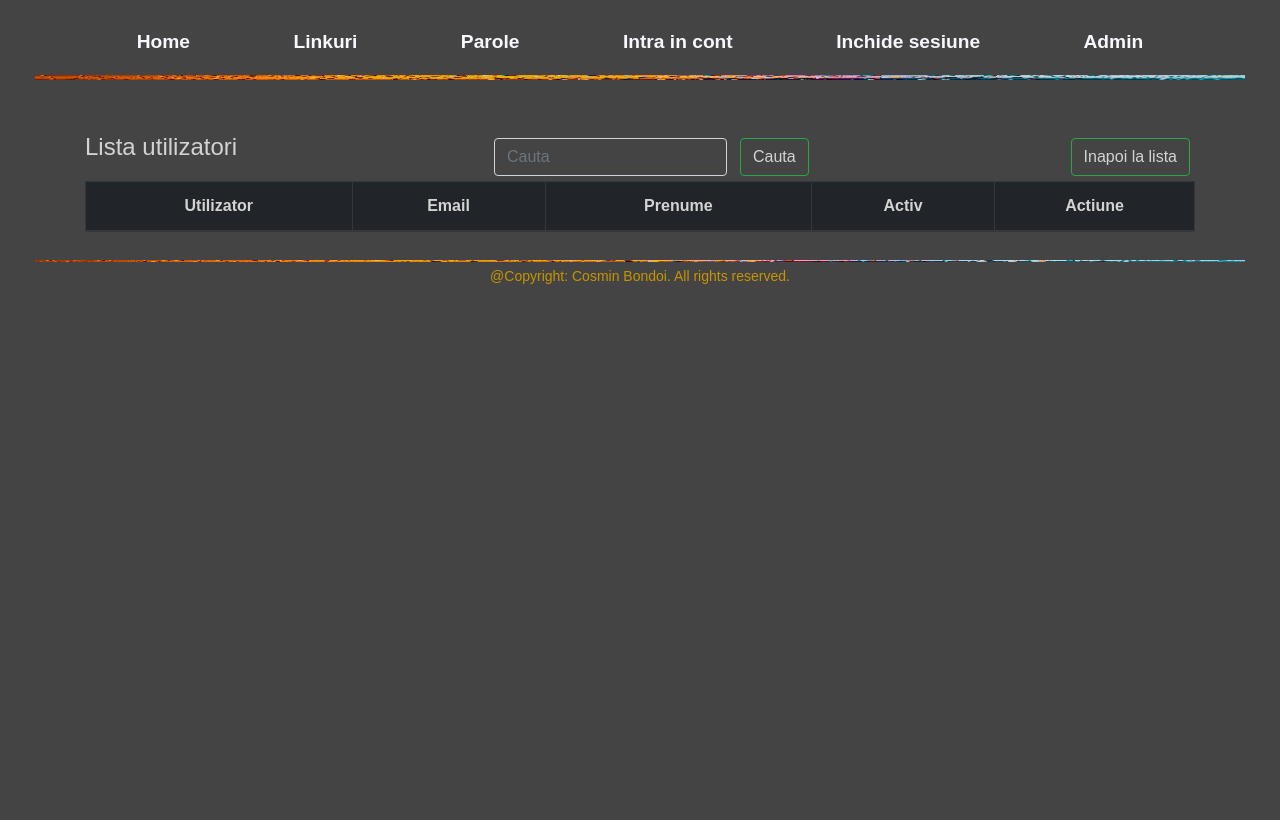
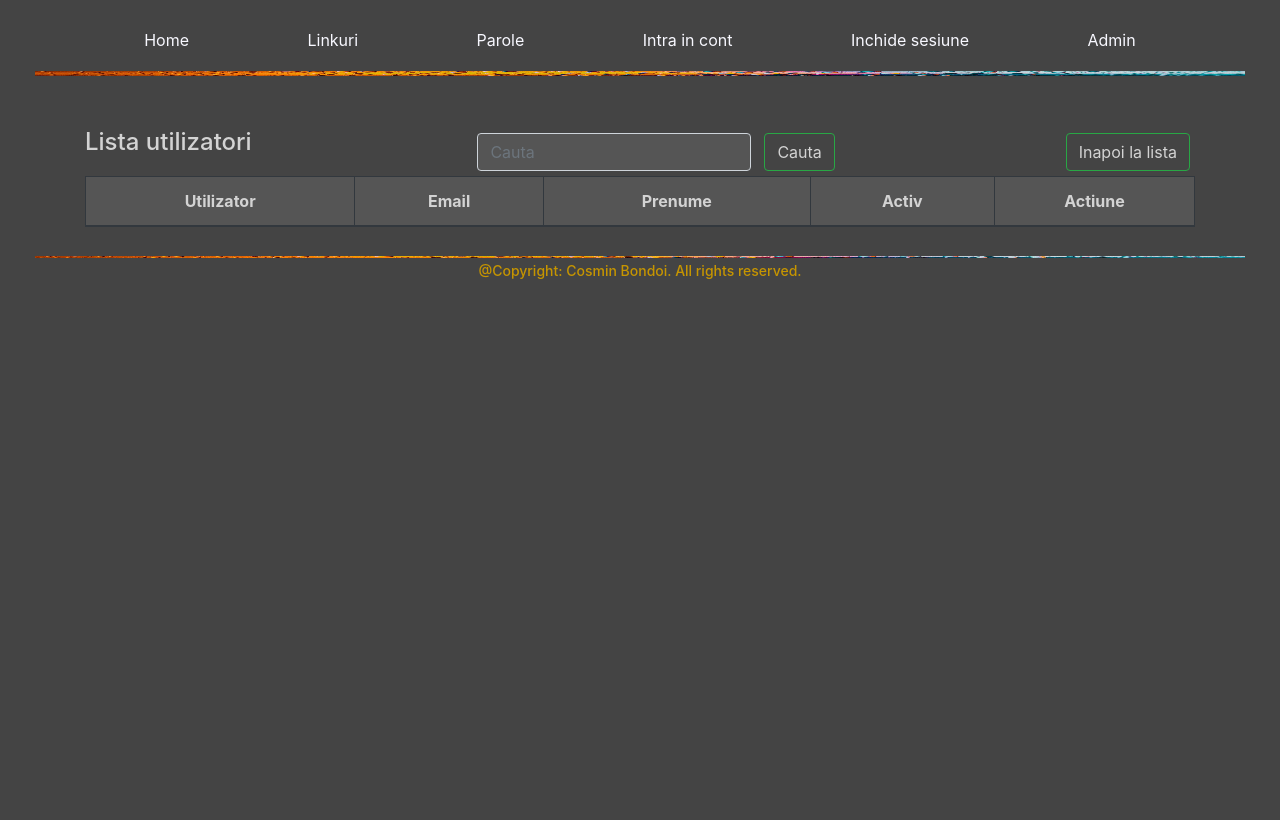
Before and after one commit to totoalpina/mysql, a Flask app: page /administrare in a window 1280 px wide. Run offline with Flask 2, Linux system fonts and the light colour scheme; the visitor is signed in with stand-in values (Sample User, id 1); data that the repository does not hold is empty; some libraries are stand-ins or nearby versions.

Commit message:
v. 1.004 - color chanked

```diff
--- a/application/routes.py
+++ b/application/routes.py
@@ -197,6 +197,7 @@ def adauga_suma_initiala():
             tarif_initial = request.form['tarif_initial']
             ramas_de_incasat = float(tarif_initial) - float(suma_incasata)
             cur = mysql.connection.cursor()
+            # cur.execute("'UPDATE cosmin.tarife SET tarif_initial =' + tarif_initial + 'ramas_de_incasat =' + ramas_de_incasat + 'WHERE id=' + id ")
             cur.execute("""
                            UPDATE
                            cosmin.tarife
--- a/application/static/css/main.css
+++ b/application/static/css/main.css
@@ -1,16 +1,7 @@
 html,
 body {
-    font-family: Arial, Helvetica, sans-serif;
     height: 100%;
     position: relative;
-    margin:10px;
+    margin: 10px;
     background-color: #444444;
 }
-#nav-btn {
-    font-weight: bold ;
-    color: #ffffff;
-    font-size: 1.2em;
-}
-td{
-    color: black;
-}
--- a/application/templates/administrare.html
+++ b/application/templates/administrare.html
@@ -13,7 +13,7 @@
                             <h4 style="background-color: #444444; color: lightgray"> Lista utilizatori </h4>
                                     <div style="background-color: #444444; color: lightgray">
                                             <form action="{{ url_for('cautare') }}" method="POST" class="form-inline" style="background-color: #444444; color: lightgray">
-                                                    <input class="form-control mr-sm-2" style="background-color: #444444; color: lightgray; margin: 5px" type="text" name="cauta" placeholder="Cauta" aria-label="Cauta" value="">
+                                                    <input class="form-control mr-sm-2" style="background-color: #555555; color: lightgray; margin: 5px" type="text" name="cauta" placeholder="Cauta" aria-label="Cauta" value="">
                                                     <button class="btn btn-outline-success my-2 my-sm-0" style="background-color: #444444; color: lightgray; margin: 5px" type="submit" >Cauta</button>
                                             </form>
                                     </div>
@@ -40,7 +40,7 @@
                     {%endwith%}
 
             {#    incepe tabelul   #}
-                    <table class="table table-bordered table-dark" style="color: lightgray">
+                    <table class="table table-bordered table-dark" style="background-color: #555555; color: lightgray">
                         <thead>
                             <tr>
 {#                                <th scope="col" style="text-align: center" t>id</th>#}
@@ -55,12 +55,12 @@
                         {% for row in data %}
                         <tbody>
 {#                                <td scope='row'>{{ row.0 }}</td>#}
-                                <td scope='row'>{{ row.1 }}</td>
-                                <td scope='row'>{{ row.3 }}</td>
-                                <td scope='row'>{{ row.5 }}</td>
-                                <td scope='row'>{{ row.8 }}</td>
-{#                                <td scope='row'>{{ row.9 }}</td>#}
-                                <td scope='row'>
+                                <td scope='row' style="background-color: #555555; color: lightgray">{{ row.1 }}</td>
+                                <td scope='row' style="background-color: #555555; color: lightgray">{{ row.3 }}</td>
+                                <td scope='row' style="background-color: #555555; color: lightgray">{{ row.5 }}</td>
+                                <td scope='row' style="background-color: #555555; color: lightgray">{{ row.8 }}</td>
+{#                                <td scope='row' style="background-color: #555555; color: lightgray">{{ row.9 }}</td>#}
+                                <td scope='row' style="background-color: #555555; color: lightgray">
                                     <div class="d-flex justify-content-center">
                                             <a href="/admiedit/{{ row.0 }}" class="btn btn-warning btn-xs" style="background-color: #444444; color: lightgray; margin-right: 5px" data-toggle="modal" data-target="#modaladminedit{{row.0}}" >Editare / Vizualizare</a>
                                             <a href="/userdelete/{{ row.0 }}" class="btn btn-danger btn-xs" style="background-color: #444444; color: lightgray; margin-left: 5px" onclick="return confirm('Sunteti sigur(a) ca doriti stergerea datelor?')">Sterge</a>
--- a/application/templates/sablon.html
+++ b/application/templates/sablon.html
@@ -6,6 +6,8 @@
       <meta name="viewport" content="width=device-width, initial-scale=1, shrink-to-fit=yes">
     <!-- Bootstrap CSS -->
       <link rel="stylesheet" href="{{ url_for('static', filename='css/bootstrap.min.css') }}"/>
+{#      <link rel="stylesheet" href="{{ url_for('static', filename='css/bootstrap-grid.min.css') }}"/>#}
+{#      <link rel="stylesheet" href="{{ url_for('static', filename='css/bootstrap-reboot.min.css') }}"/>#}
       <link rel="stylesheet" href="{{ url_for('static', filename='css/main.css') }}"/>
 
       <title>{% block title %}{% endblock %}</title>
```
Also changed, not shown: application/templates/cautare.html (+6 -6 lines), application/templates/cautare_linkuri.html (+6 -8 lines), application/templates/index.html (+8 -8 lines), application/templates/linkuri.html (+7 -7 lines), application/templates/tarife.html (+7 -6 lines).
